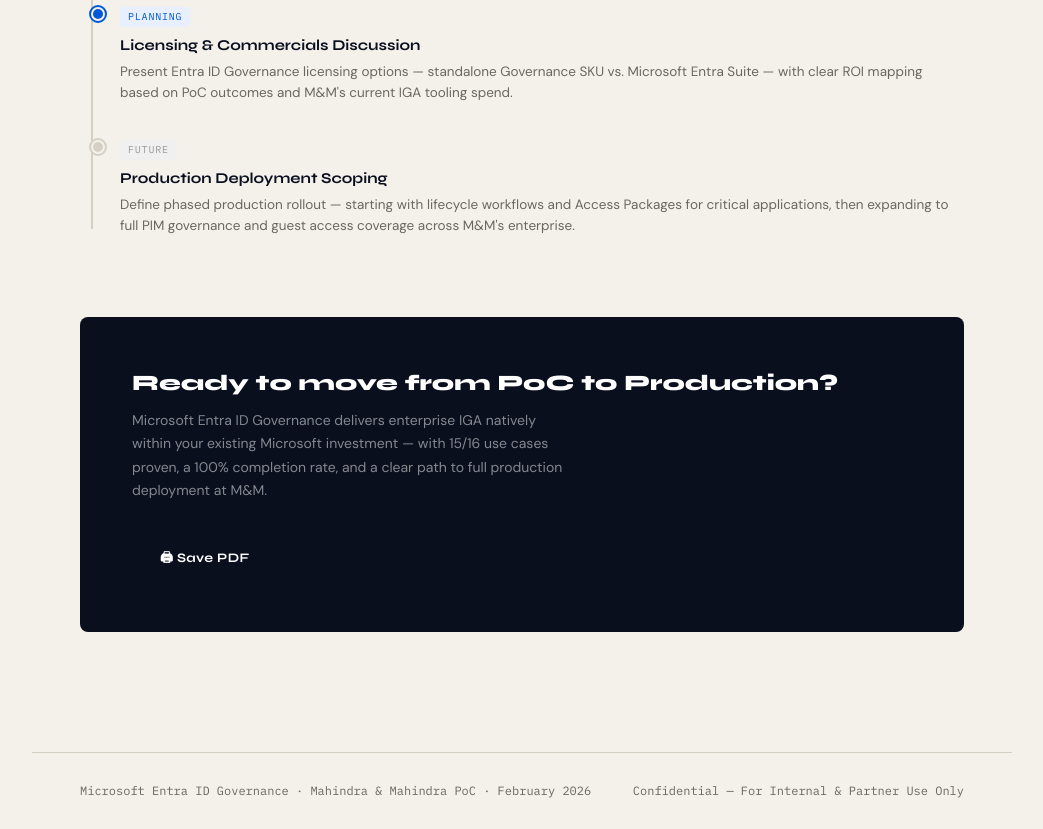
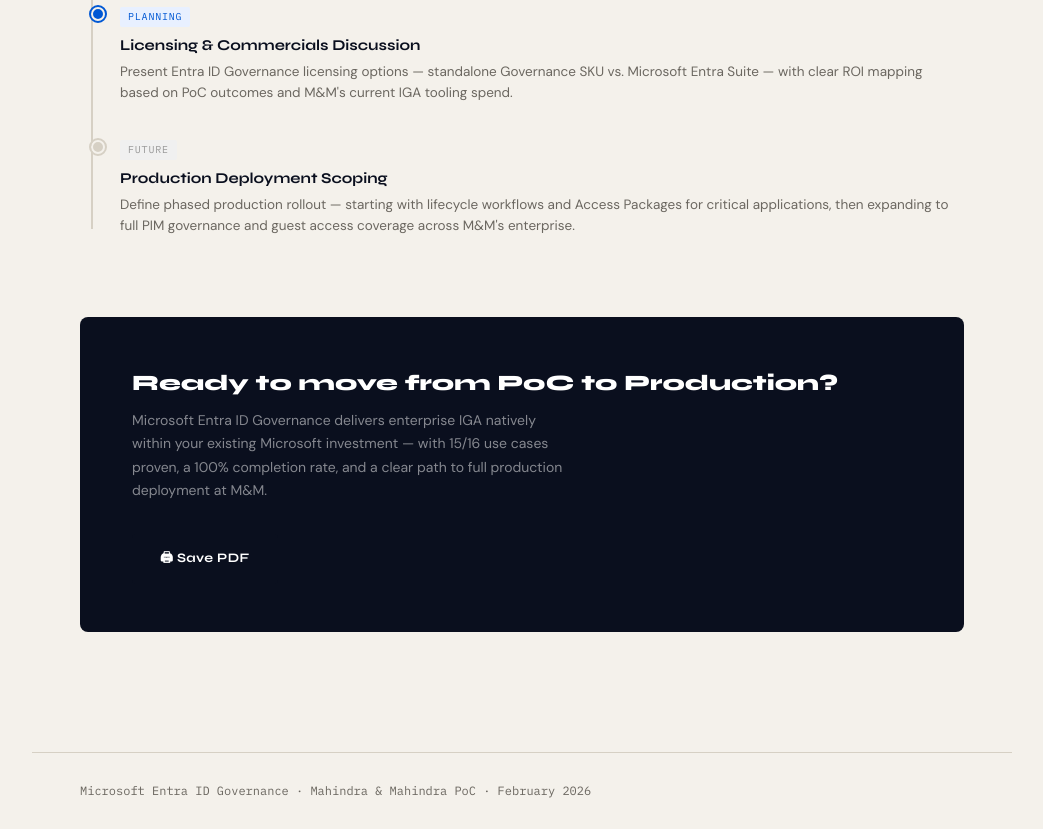
Before and after one commit to yaserfarook1/Mahindra_Dashboard, a plain HTML site: page index.html in a window 1280 px wide. Shown: the part 6984-7813 px from the top of the page, without its empty margins (118-1161 px from the left). Drawn offline with Linux system fonts and the light colour scheme.

Commit message:
Remove confidential notice from footer
Removed confidential notice from footer.

```diff
--- a/index.html
+++ b/index.html
@@ -1412,7 +1412,6 @@
   <!-- FOOTER -->
   <div class="footer">
     <span>Microsoft Entra ID Governance · Mahindra &amp; Mahindra PoC · February 2026</span>
-    <span>Confidential — For Internal &amp; Partner Use Only</span>
   </div>
 
   <script>
```
